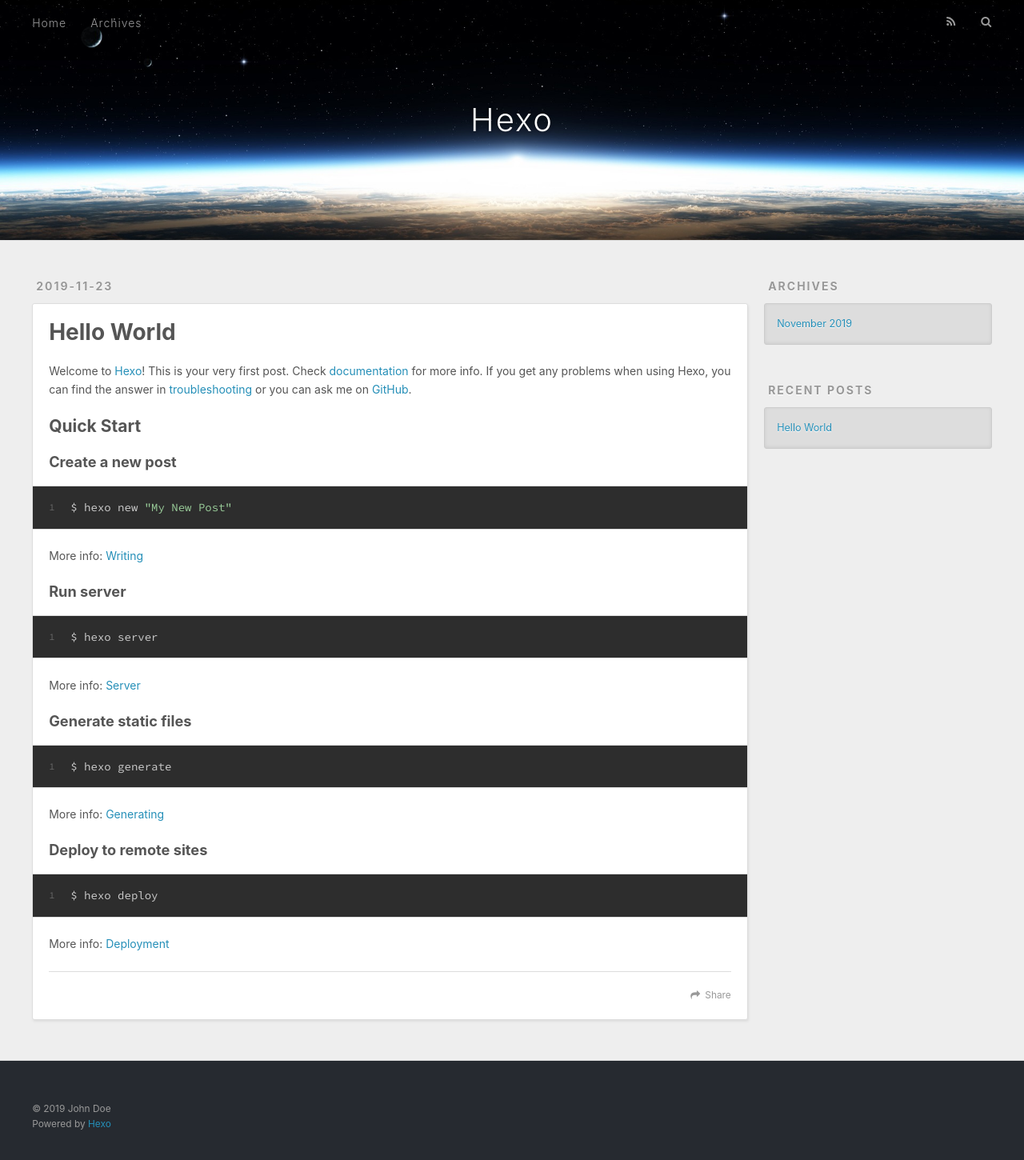
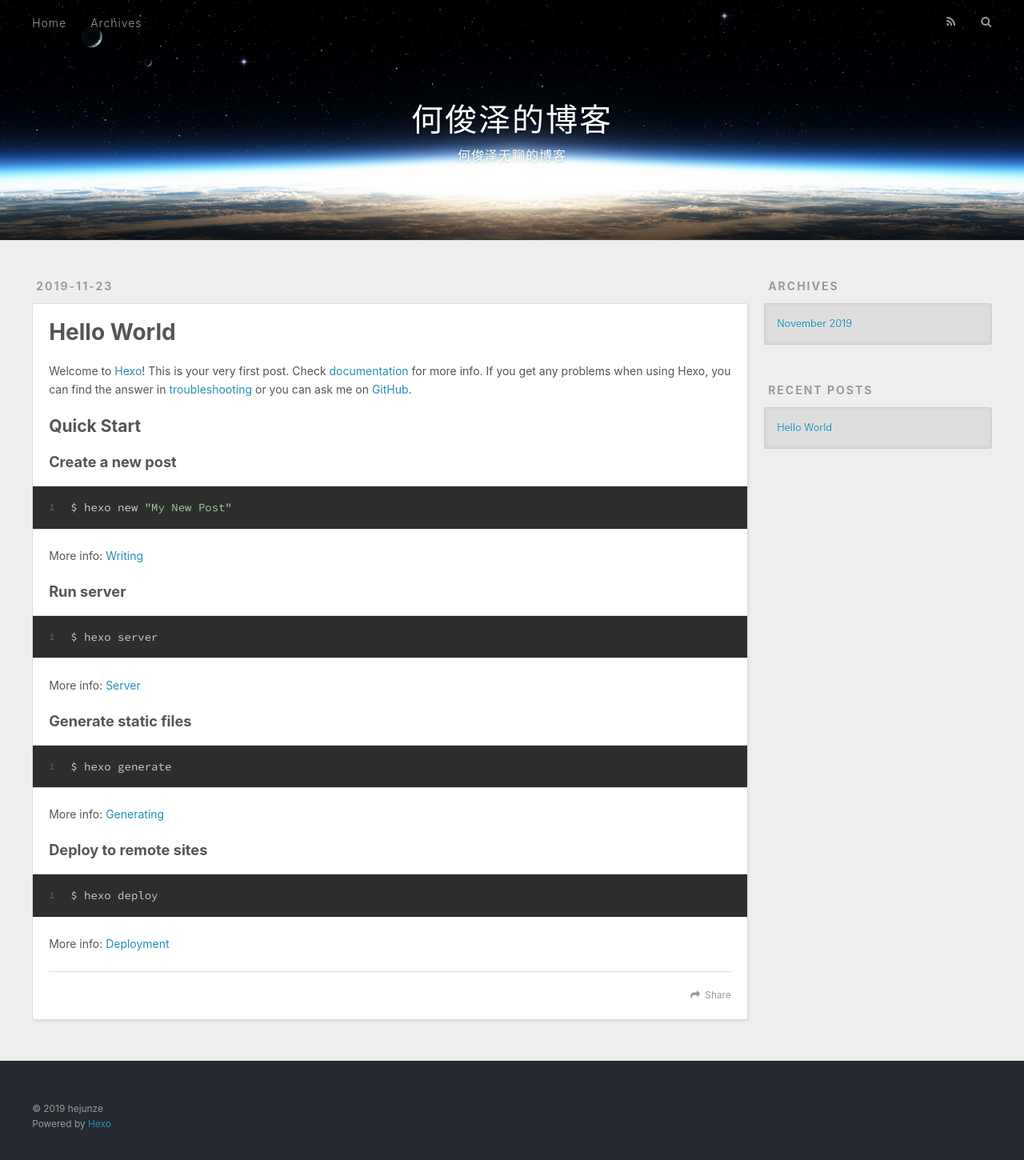
Before and after one commit to BigBugaboo/blog-show, a plain HTML site: page index.html in a window 1280 px wide. Shown: the whole page at 80% size. Drawn offline with nearby package versions, Linux system fonts and the light colour scheme.

Commit message:
Site updated: 2019-11-23 01:58:10

```diff
--- a/index.html
+++ b/index.html
@@ -5,16 +5,18 @@
 
 
 
-  <title>Hexo</title>
+  <title>何俊泽的博客</title>
   <meta name="viewport" content="width=device-width, initial-scale=1, maximum-scale=1">
-  <meta property="og:type" content="website">
-<meta property="og:title" content="Hexo">
+  <meta name="description" content="这是个博客">
+<meta property="og:type" content="website">
+<meta property="og:title" content="何俊泽的博客">
 <meta property="og:url" content="http:&#x2F;&#x2F;yoursite.com&#x2F;index.html">
-<meta property="og:site_name" content="Hexo">
-<meta property="og:locale" content="en">
+<meta property="og:site_name" content="何俊泽的博客">
+<meta property="og:description" content="这是个博客">
+<meta property="og:locale" content="zh">
 <meta name="twitter:card" content="summary">
 
-    <link rel="alternate" href="/atom.xml" title="Hexo" type="application/atom+xml">
+    <link rel="alternate" href="/atom.xml" title="何俊泽的博客" type="application/atom+xml">
 
 
     <link rel="icon" href="/favicon.png">
@@ -33,8 +35,12 @@
   <div id="header-outer" class="outer">
     <div id="header-title" class="inner">
       <h1 id="logo-wrap">
-        <a href="/" id="logo">Hexo</a>
+        <a href="/" id="logo">何俊泽的博客</a>
       </h1>
+
+        <h2 id="subtitle-wrap">
+          <a href="/" id="subtitle">何俊泽无聊的博客</a>
+        </h2>
 
     </div>
     <div id="header-inner" class="inner">
@@ -100,7 +106,7 @@
 
     </div>
     <footer class="article-footer">
-      <a data-url="http://yoursite.com/2019/11/23/hello-world/" data-id="ck3ag3ctv0000b4fyei0m4xhn" class="article-share-link">Share</a>
+      <a data-url="http://yoursite.com/2019/11/23/hello-world/" data-id="ck3ag6xex0000gvfyacfs8w7v" class="article-share-link">Share</a>
 
 
     </footer>
@@ -156,7 +162,7 @@
 
   <div class="outer">
     <div id="footer-info" class="inner">
-      &copy; 2019 John Doe<br>
+      &copy; 2019 hejunze<br>
       Powered by <a href="http://hexo.io/" target="_blank">Hexo</a>
     </div>
   </div>
```
Also changed, not shown: 2019/11/23/hello-world/index.html (+11 -7 lines), archives/2019/11/index.html (+14 -8 lines), archives/2019/index.html (+14 -8 lines), archives/index.html (+14 -8 lines).
